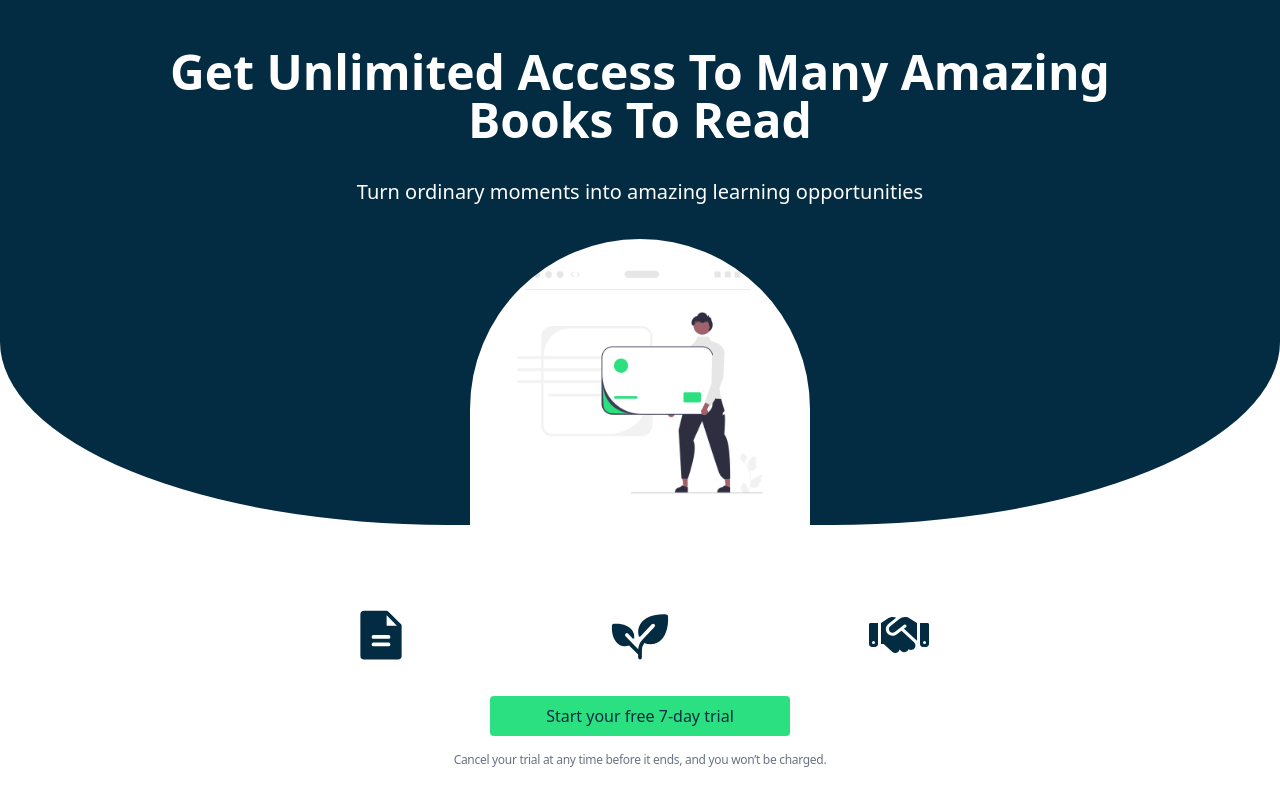
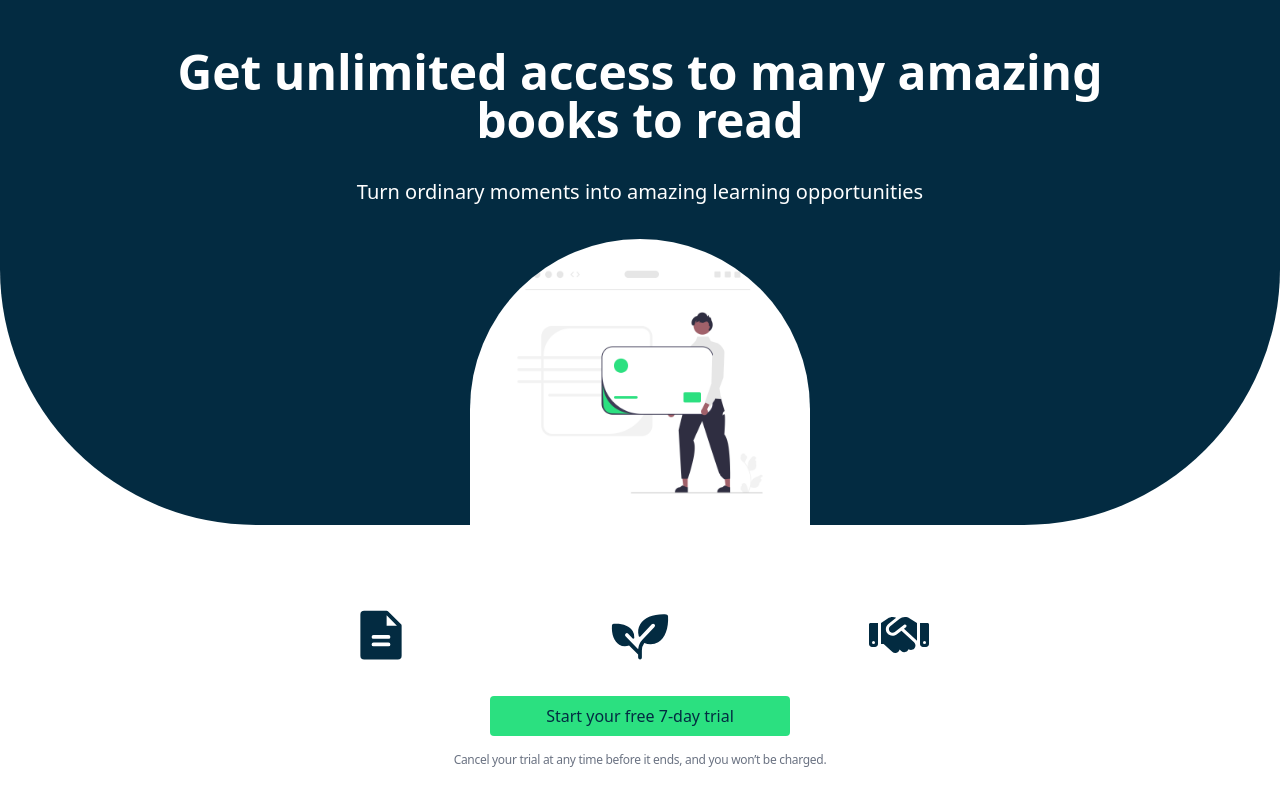
Before and after one commit to VictorG22/summarist, a Next.js app: page /choose-plan in a window 1280 px wide. Shown: the top 798 px of the page. Built offline with nearby package versions, Linux system fonts and the light colour scheme; no server answers.

Commit message:
adjusting styling to footer, nav, and choose-plan page header background.

```diff
--- a/src/app/choose-plan/page.tsx
+++ b/src/app/choose-plan/page.tsx
@@ -62,10 +62,10 @@ export default function ChoosePlanPage() {
 
   return (
     <div className="flex flex-col justify-between">
-      <div className="mb-6 flex flex-col items-center px-6 pt-12 bg-[#032b41] md:rounded-br-[35%] md:rounded-bl-[35%]">
+      <div className="mb-6 flex flex-col items-center px-6 pt-12 bg-[#032b41] md:rounded-br-[256px] md:rounded-bl-[256px]">
         <div className="max-w-250 mx-auto">
-          <h1 className="mb-8 text-white font-bold capitalize text-center text-2xl md:text-5xl">
-            get unlimited access to many amazing books to read
+          <h1 className="mb-8 text-white font-bold text-center text-2xl md:text-5xl">
+            Get unlimited access to many amazing books to read
           </h1>
           <p className="mb-8 text-white text-center text-lg md:text-[20px]">
             Turn ordinary moments into amazing learning opportunities
--- a/src/app/components/layout/Navbar.tsx
+++ b/src/app/components/layout/Navbar.tsx
@@ -6,7 +6,7 @@ export default function Navbar() {
   const { openModal } = useAuthModal();
   return (
     <nav className="h-20">
-      <div className="flex justify-between items-center max-w-267.5 w-full h-full mx-auto px-6">
+      <div className="flex justify-between items-center w-full h-full mx-auto px-6">
         <figure className="max-w-50">
           <Image
             src="/logo.png"
--- a/src/app/page.tsx
+++ b/src/app/page.tsx
@@ -1,4 +1,4 @@
-'use client'
+"use client";
 
 import Image from "next/image";
 import { AiFillFileText, AiFillBulb, AiFillAudio } from "react-icons/ai";
@@ -100,7 +100,6 @@ export default function Home() {
 
   // --- Statistics ---
   const Statistics = () => {
-
     return (
       <section id="statistics" className="py-10">
         <div className="max-w-267.5 w-full mx-auto px-6 flex flex-col gap-16">
@@ -146,7 +145,6 @@ export default function Home() {
 
   // --- Reviews ---
   const Reviews = () => {
-
     return (
       <section id="reviews" className="py-10">
         <div className="max-w-267.5 w-full mx-auto px-6">
@@ -241,6 +239,7 @@ export default function Home() {
   // --- Footer ---
 
   return (
+    <main>
       <div className="max-w-300 mx-auto">
         <Navbar />
         <Landing />
@@ -248,7 +247,8 @@ export default function Home() {
         <Statistics />
         <Reviews />
         <Numbers />
+      </div>
       <Footer />
-    </div>
+    </main>
   );
 }
```
Lines whose indentation alone changed are shown as unchanged.
